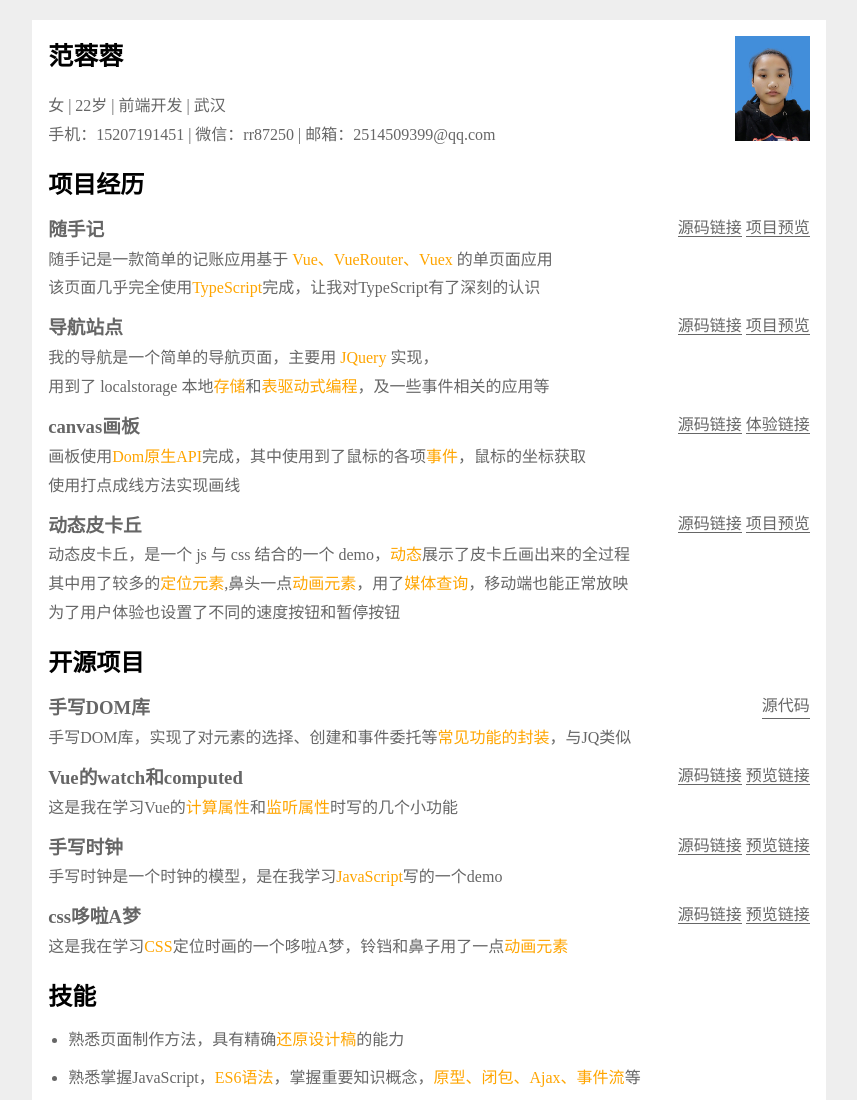
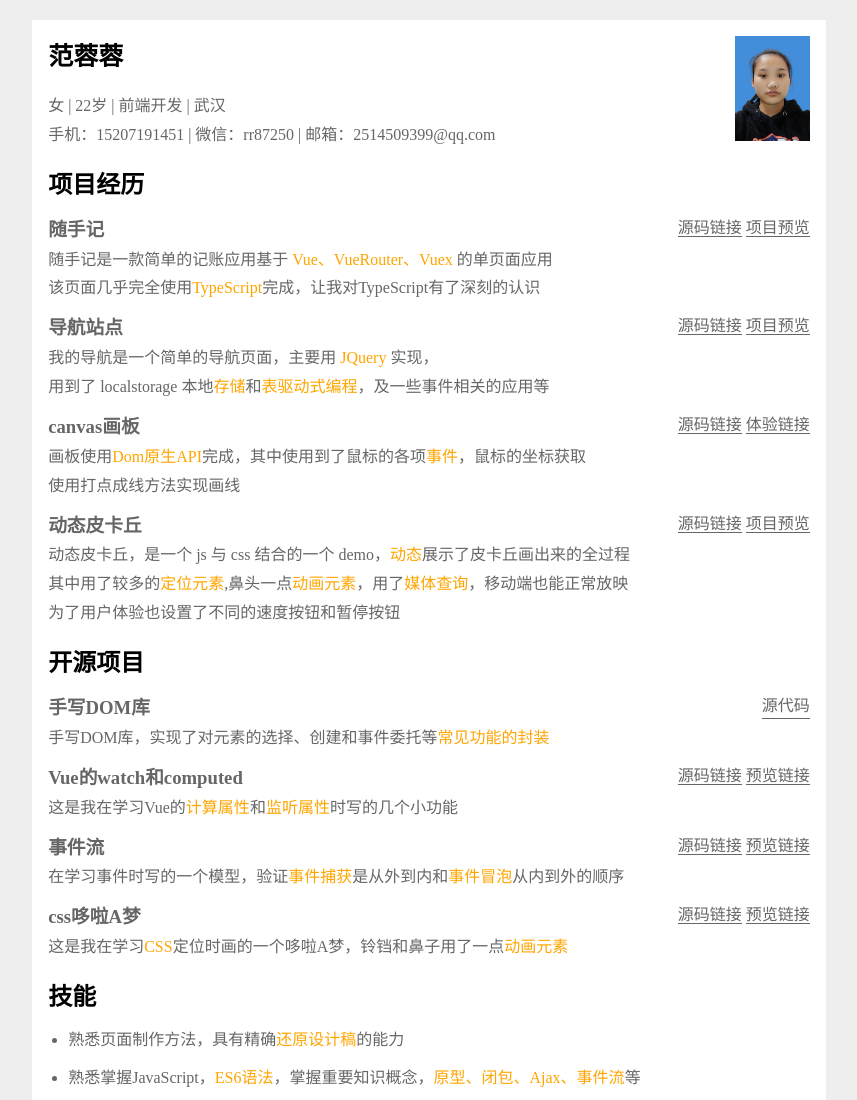
Before and after one commit to Fanrongrong-123/cv-job, a plain HTML site: page src/index.html in a window 1280 px wide. Shown: the top 1100 px of the page, without its empty margins (211-1068 px from the left). Drawn offline with Linux system fonts and the light colour scheme.

Commit message:
æ新增

```diff
--- a/src/index.html
+++ b/src/index.html
@@ -80,7 +80,7 @@
           <h3>手写DOM库</h3>
           <a href="https://gitee.com/fan-rongrong/dom.git">源代码</a>
         </header>
-        <p>手写DOM库，实现了对元素的选择、创建和事件委托等<strong>常见功能的封装</strong>，与JQ类似</p>
+        <p>手写DOM库，实现了对元素的选择、创建和事件委托等<strong>常见功能的封装</strong></p>
       </li>
       <li>
         <header class="project-source-link">
@@ -94,13 +94,13 @@
       </li>
       <li>
         <header class="project-source-link">
-          <h3>手写时钟</h3>
+          <h3>事件流</h3>
           <span>
-            <a href="https://gitee.com/fan-rongrong/clock-demo1.git">源码链接</a>
-            <a href="http://fan-rongrong.gitee.io/clock-demo1/src/index.html">预览链接</a>
+            <a href="https://gitee.com/fan-rongrong/event-demo.git">源码链接</a>
+            <a href="http://fan-rongrong.gitee.io/event-demo/src/index.html">预览链接</a>
           </span>
         </header>
-        <p>手写时钟是一个时钟的模型，是在我学习<strong>JavaScript</strong>写的一个demo</p>
+        <p>在学习事件时写的一个模型，验证<strong>事件捕获</strong>是从外到内和<strong>事件冒泡</strong>从内到外的顺序</p>
       </li>
       <li>
         <header class="project-source-link">
```
Also changed, not shown: dist/index.html (+5 -5 lines), 3 other files.
